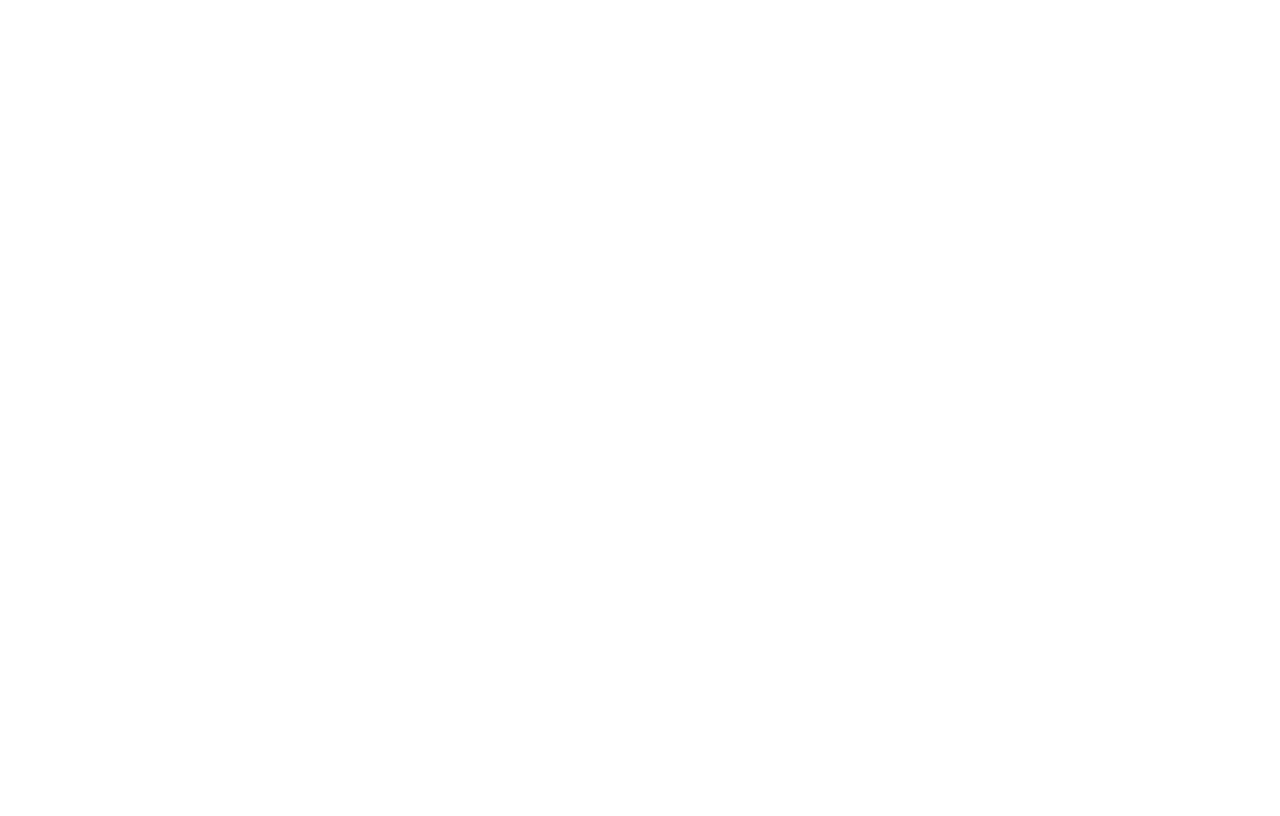
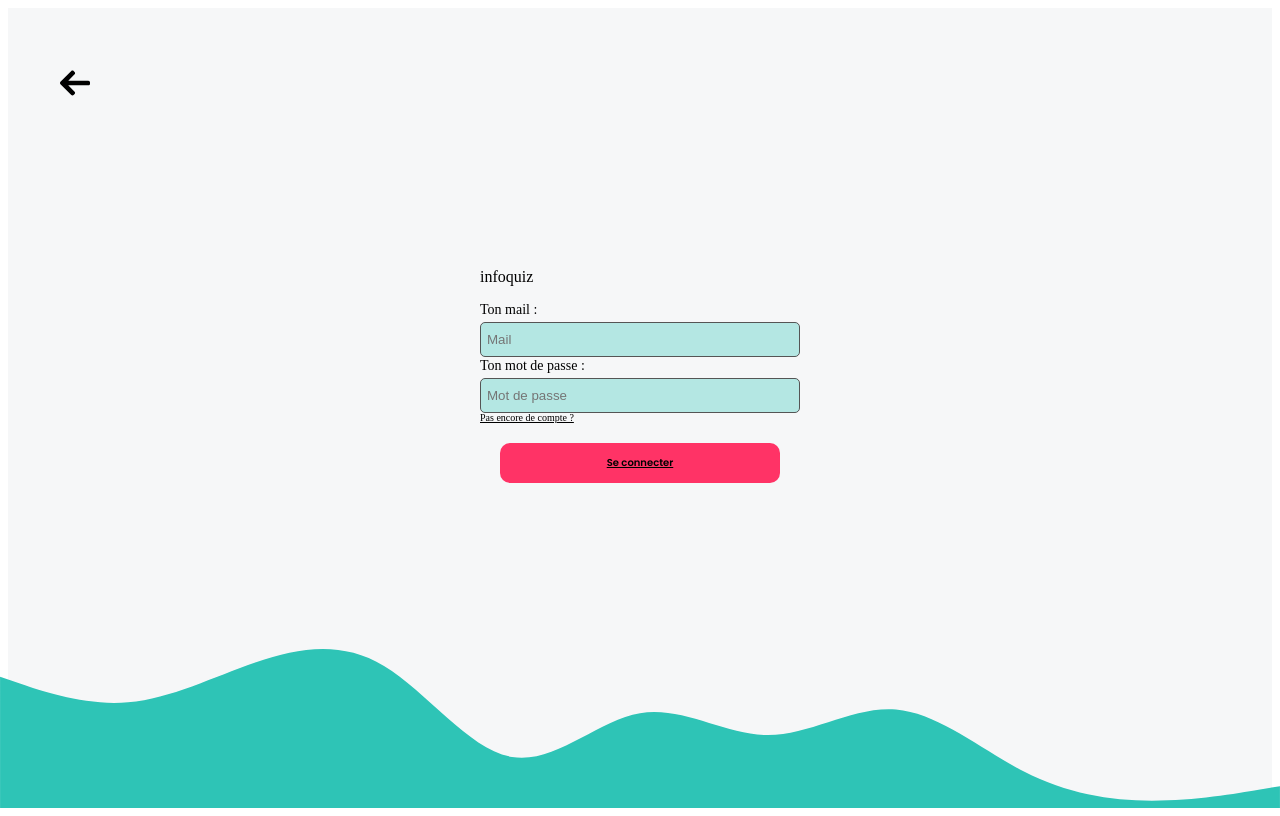
Before and after one commit to Infoquiz/www, a React (Create React App) app: page /signIn in a window 1280 px wide. Built offline with nearby package versions, Linux system fonts and the light colour scheme.

Commit message:
style login

```diff
--- a/src/infoquiz/pages/landing/components/index.tsx
+++ b/src/infoquiz/pages/landing/components/index.tsx
@@ -2,7 +2,7 @@
 import Styled from "styled-components";
 import { responsiveHelpers as rh } from "infoquiz/styles/utils";
 import { Button } from "infoquiz/styles/atoms/button";
-import { Layout } from "infoquiz/styles/layout/";
+import { Layout } from "infoquiz/styles/layout";
 
 import computer from "infoquiz/assets/img/illustrationGo-landing.png";
 import brain from "infoquiz/assets/img/brain-landingIcon.png";
--- /dev/null
+++ b/src/infoquiz/pages/landing/components/signIn.tsx
@@ -0,0 +1,79 @@
+import React from "react";
+import styled from "styled-components";
+
+import { Layout } from "infoquiz/styles/layout";
+import { Button } from "infoquiz/styles/atoms/button";
+
+const Form = styled.form`
+  & > a {
+    @include medium {
+      font-size: 12px;
+    }
+    font-size: 10px;
+    color: black;
+    text-decoration: none;
+    text-decoration: underline;
+  }
+  display: flex;
+  flex-direction: column;
+  &__center {
+    @include medium {
+      display: flex;
+    }
+  }
+  &__right {
+    @include medium {
+      padding-left: 80px;
+    }
+  }
+  margin-bottom: 15px;
+`;
+
+const LabelItems = styled.div`
+  margin: 10px 0;
+  & > input {
+    width: 100%;
+    transition: ease 0.1s;
+    background-color: rgba(46, 196, 182, 0.33);
+    border: none;
+    margin-top: 5px;
+    border: 0.5px solid #555;
+    border-radius: 5px;
+    padding: 9px 6px;
+    &:focus {
+      transition: ease 0.1s;
+      background-color: $turquoise;
+      border: 1px solid #555;
+    }
+  }
+  & > label {
+    @include medium {
+      font-size: 18px;
+    }
+    font-size: 14px;
+  }
+`;
+
+export const SignIn = () => {
+  return (
+    <Layout headerArrowBackHome>
+      <Form>
+        <div>
+          <p>
+            infoqui<span>z</span>
+          </p>
+        </div>
+        <LabelItems>
+          <label htmlFor="email">Ton mail :</label>
+          <input type="email" placeholder="Mail" name="email" />
+        </LabelItems>
+        <LabelItems>
+          <label htmlFor="password">Ton mot de passe :</label>
+          <input type="password" placeholder="Mot de passe" name="password" />
+        </LabelItems>
+        <a href="">Pas encore de compte ?</a>
+        <Button>Se connecter</Button>
+      </Form>
+    </Layout>
+  );
+};
--- a/src/infoquiz/pages/landing/index.tsx
+++ b/src/infoquiz/pages/landing/index.tsx
@@ -2,6 +2,7 @@
 import { Router, Switch, Route } from "react-router-dom";
 import { createBrowserHistory as createHistory } from "history";
 import { Landing } from "./components/";
+import { SignIn } from "./components/signIn";
 
 export const AppLanding = () => {
   const history = createHistory();
@@ -9,6 +10,7 @@
     <Router history={history}>
       <Switch>
         <Route exact path="/" component={Landing} />
+        <Route exact path="/signIn" component={SignIn} />
       </Switch>
     </Router>
   );
--- a/src/infoquiz/styles/atoms/header.tsx
+++ b/src/infoquiz/styles/atoms/header.tsx
@@ -53,7 +53,7 @@
   <WrapHeader>
     <Logo />
     <div>
-      <ButtonConnect href="/">Se connecter</ButtonConnect>
+      <ButtonConnect href="/signIn">Se connecter</ButtonConnect>
       <ButtonCreateAccount href="/">Créer un compte</ButtonCreateAccount>
     </div>
   </WrapHeader>
@@ -69,7 +69,7 @@
 const HeaderArrowBackHome = () => (
   <WrapHeader>
     <a href="/">
-      <ArrowBackHome src={arrowBackHomeImage} alt="flêche" />
+      <ArrowBackHome src={arrowBackHomeImage} alt="flèche" />
     </a>
   </WrapHeader>
 );
```
